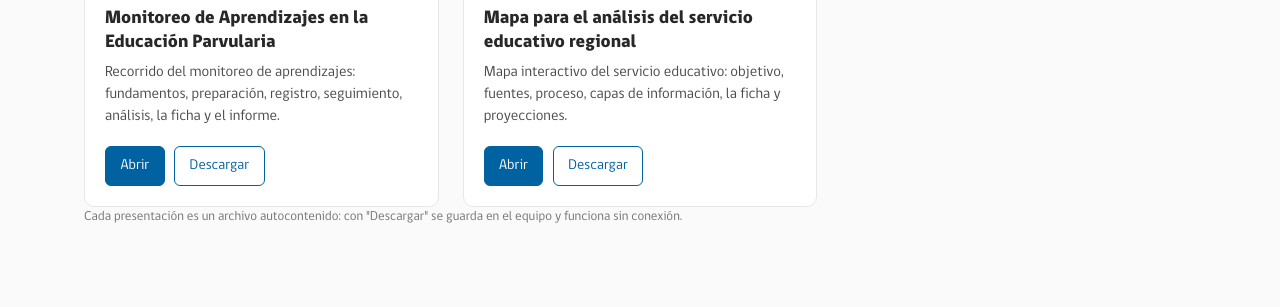
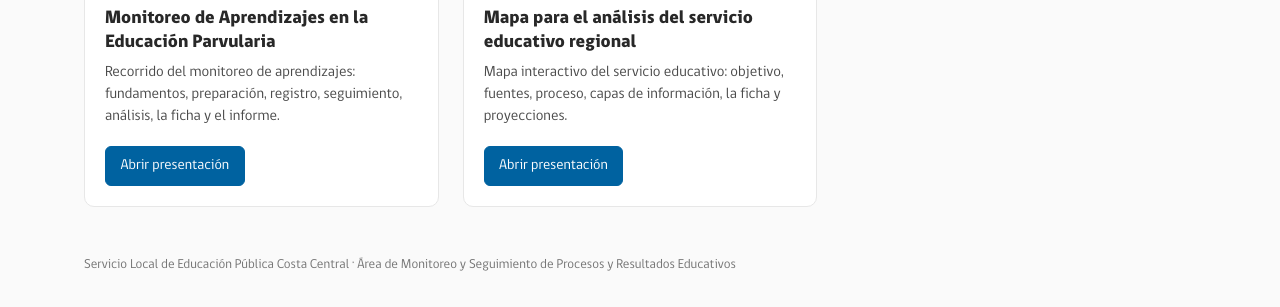
Before and after one commit to tomgc/slep_presentaciones_monitoreo, a plain HTML site: page index.html in a window 1280 px wide. Shown: the part 595-902 px from the top of the page. Before the commit the page ends 822 px from the top, so only its background shows below. Drawn offline with Linux system fonts and the light colour scheme.

Commit message:
Miniatura de Educación Parvularia con la interfaz de evaluación; galería sin botón de descarga
Co-Authored-By: Claude Opus 5.5 <noreply@anthropic.com>
Claude-Session: https://claude.ai/code/session_01DktqznuDM7sHgK5NX2wFN3

```diff
--- a/index.html
+++ b/index.html
@@ -77,12 +77,10 @@
   }
   .boton.primario { background: var(--azul); color: #fff; }
   .boton.primario:hover { background: var(--azul-oscuro); border-color: var(--azul-oscuro); }
-  .boton.secundario { color: var(--azul); background: #fff; }
-  .boton.secundario:hover { background: var(--azul-suave); }
   .boton:focus-visible, .miniatura:focus-visible, .tarjeta h2 a:focus-visible { outline: 2px solid var(--azul); outline-offset: 2px; }
   .vacio { color: var(--gris); }
 
-  footer { color: var(--gris); font-size: .82rem; margin-top: 3rem; padding-bottom: 2rem; }
+  footer.contenedor { color: var(--gris); font-size: .82rem; margin-top: 3rem; padding-bottom: 2rem; }
 
   @media (max-width: 640px) {
     .area { text-align: left; }
@@ -114,7 +112,7 @@
 </main>
 
 <footer class="contenedor">
-  Cada presentación es un archivo autocontenido: con "Descargar" se guarda en el equipo y funciona sin conexión.
+  Servicio Local de Educación Pública Costa Central · Área de Monitoreo y Seguimiento de Procesos y Resultados Educativos
 </footer>
 
 <script>
@@ -181,8 +179,7 @@
     if (p.descripcion) cuerpo.appendChild(el("p", {}, p.descripcion));
 
     const acc = el("div", { class: "acciones" });
-    acc.appendChild(el("a", { class: "boton primario", href: p.archivo }, "Abrir"));
-    acc.appendChild(el("a", { class: "boton secundario", href: p.archivo, download: p.archivo.split("/").pop() }, "Descargar"));
+    acc.appendChild(el("a", { class: "boton primario", href: p.archivo }, "Abrir presentación"));
     cuerpo.appendChild(acc);
 
     art.appendChild(cuerpo);
```
Also changed, not shown: miniaturas/monitoreo_aprendizajes_parvularia.jpg.
